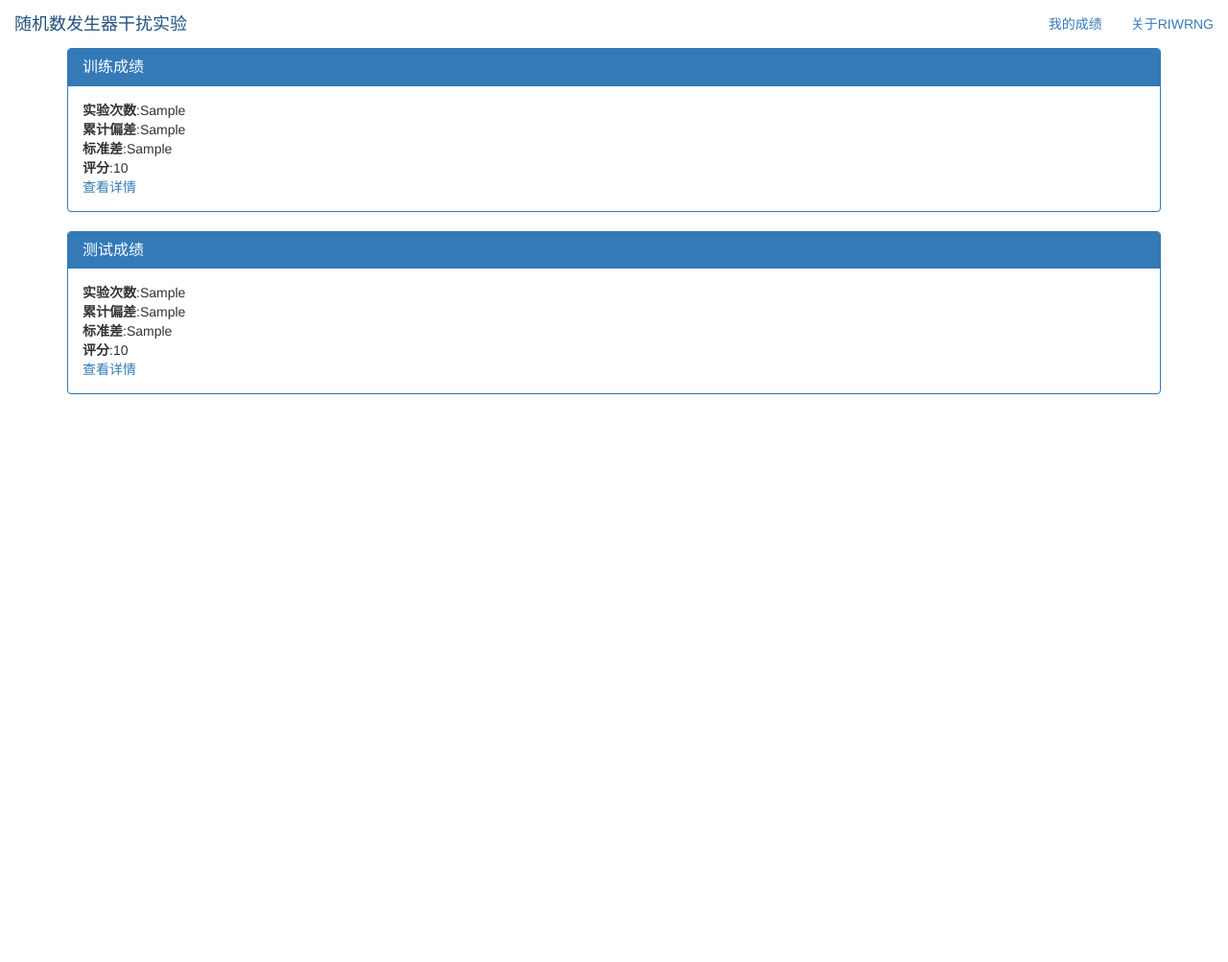
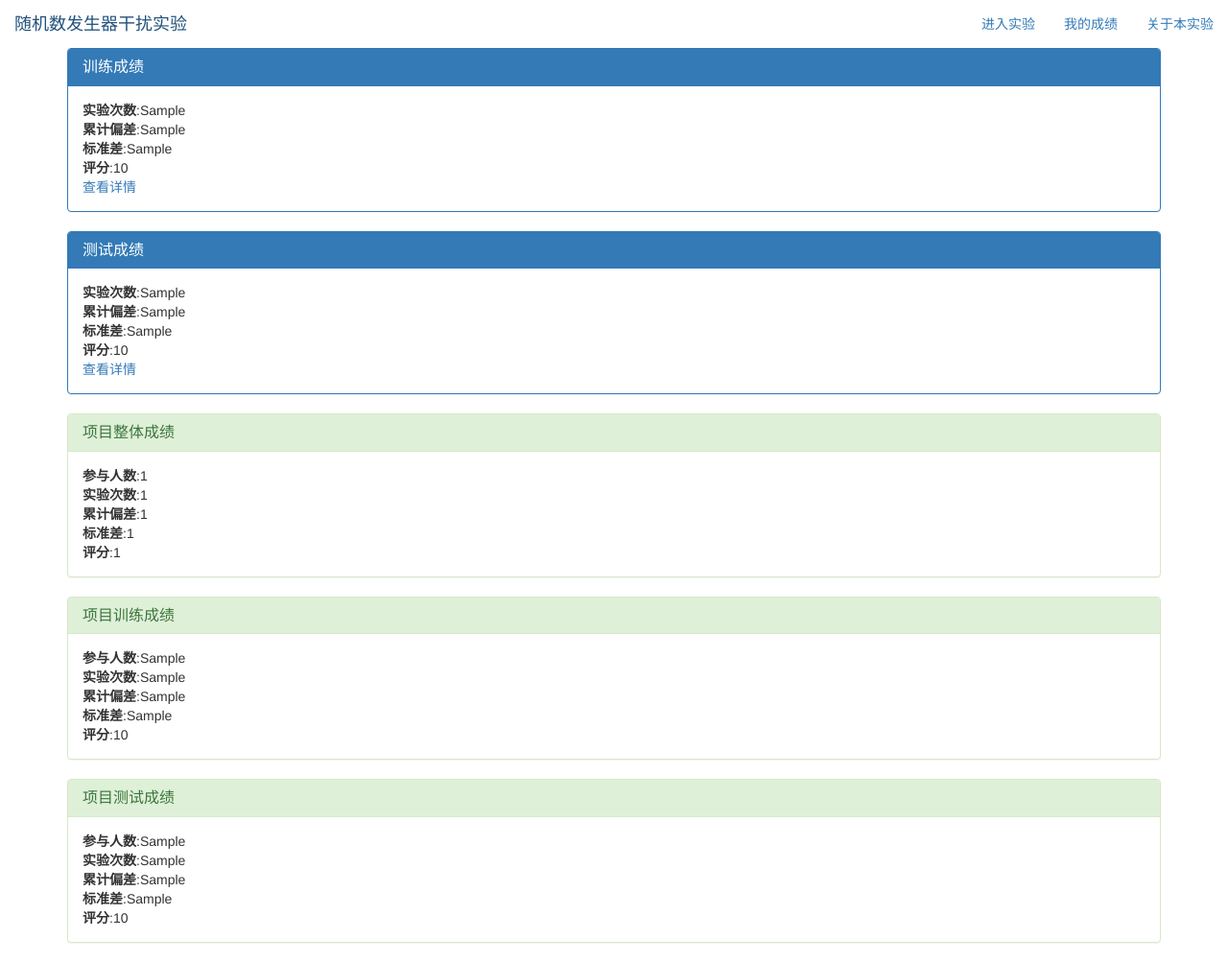
Before and after one commit to yfszzx/RIWRNG, a Django app: template templates/performance.html in a window 1280 px wide. Shown: the whole page at 96% size. Before the commit the page ends 411 px from the top, so only its background shows below. Run offline with Django 3.2, Linux system fonts and the light colour scheme; the template is opened without the code that fills it: most values are stand-ins (such as "Sample title", 1, 10 or a date in 2020); some libraries are stand-ins or nearby versions.

Commit message:
detail detail

```diff
--- a/RIWRNG/urls.py
+++ b/RIWRNG/urls.py
@@ -26,6 +26,7 @@ urlpatterns = [
     path('riwrng/get_compare', kernel.set_compare),
     path('riwrng/performance', views.performance),
     path('riwrng/detail', views.detail),
+    path('riwrng/about', views.about),
     path('test/login', views.test_login),
     path('test/debug', views.debug),
 ]
--- a/templates/base.html
+++ b/templates/base.html
@@ -22,13 +22,14 @@
         <span class="icon-bar">-</span>
         <span class="icon-bar">-</span>
        </button>
-      <a href="#" class="navbar-brand nav-title">
+      <a href="/riwrng/main" class="navbar-brand nav-title">
 随机数发生器干扰实验</a>
     </div>
     <div class="collapse navbar-collapse" id="navbar-menu">
       <ul class="nav navbar-nav navbar-right">
+                <li><a href="/riwrng/main">进入实验</a></li>
                 <li><a href="/riwrng/performance">我的成绩</a></li>
-                <li><a href="/main">关于RIWRNG</a></li>
+                <li><a href="/riwrng/about">关于本实验</a></li>
       </ul>
     </div>
 
--- a/templates/performance.html
+++ b/templates/performance.html
@@ -53,5 +53,47 @@
     </div>
 </div>
 
+<div class="panel panel-success  text-white">
+    <div class="panel-heading">
+        <h3 class="panel-title">
+            项目整体成绩
+        </h3>
+    </div>
+    <div class="panel-body">
+        <div><b>参与人数</b>:{{total_ttl_mem}}</b></div>
+        <div><b>实验次数</b>:{{total_ttl_rnd}}</b></div>
+        <div><b>累计偏差</b>:{{total_ttl_dev}}</b></div>
+        <div><b>标准差</b>:{{total_ttl_std}}</b></div>
+        <div><b>评分</b>:{{total_ttl_score}}</b></div>
+    </div>
+</div>
 
+<div class="panel panel-success  text-white">
+    <div class="panel-heading">
+        <h3 class="panel-title">
+            项目训练成绩
+        </h3>
+    </div>
+    <div class="panel-body">
+        <div><b>参与人数</b>:{{train_ttl_mem}}</b></div>
+        <div><b>实验次数</b>:{{train_ttl_rnd}}</b></div>
+        <div><b>累计偏差</b>:{{train_ttl_dev}}</b></div>
+        <div><b>标准差</b>:{{train_ttl_std}}</b></div>
+        <div><b>评分</b>:{{train_ttl_score}}</b></div>
+    </div>
+</div>
+<div class="panel panel-success  text-white">
+    <div class="panel-heading">
+        <h3 class="panel-title">
+            项目测试成绩
+        </h3>
+    </div>
+    <div class="panel-body">
+        <div><b>参与人数</b>:{{exp_ttl_mem}}</b></div>
+        <div><b>实验次数</b>:{{exp_ttl_rnd}}</b></div>
+        <div><b>累计偏差</b>:{{exp_ttl_dev}}</b></div>
+        <div><b>标准差</b>:{{exp_ttl_std}}</b></div>
+        <div><b>评分</b>:{{exp_ttl_score}}</b></div>
+    </div>
+</div>
 {% endblock %}
--- a/templates/test.html
+++ /dev/null
@@ -1 +0,0 @@
-<h4>{{request.user.username}}{{request.GET.mod}}</h4>
```
Also changed, not shown: main/kernel.py (+20 -6 lines), main/models.py (+9 -2 lines), main/views.py (+22 -6 lines), templates/about.html (added, +11 -0 lines).
